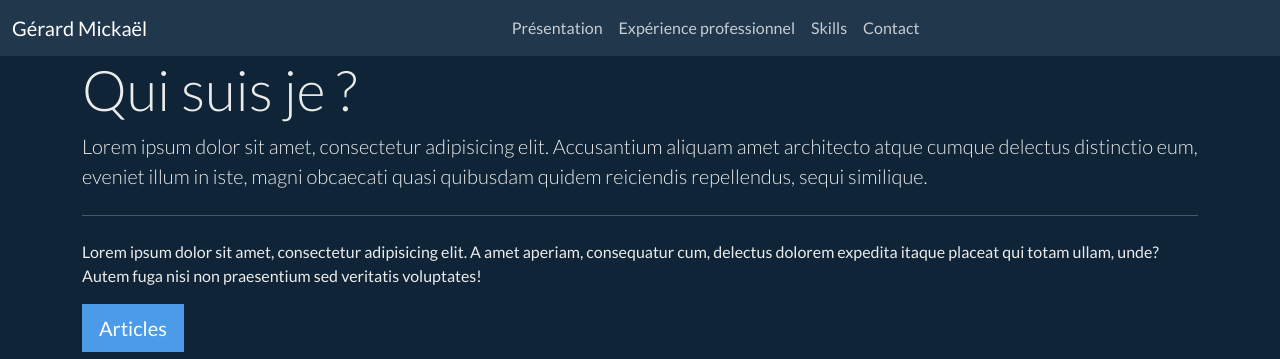
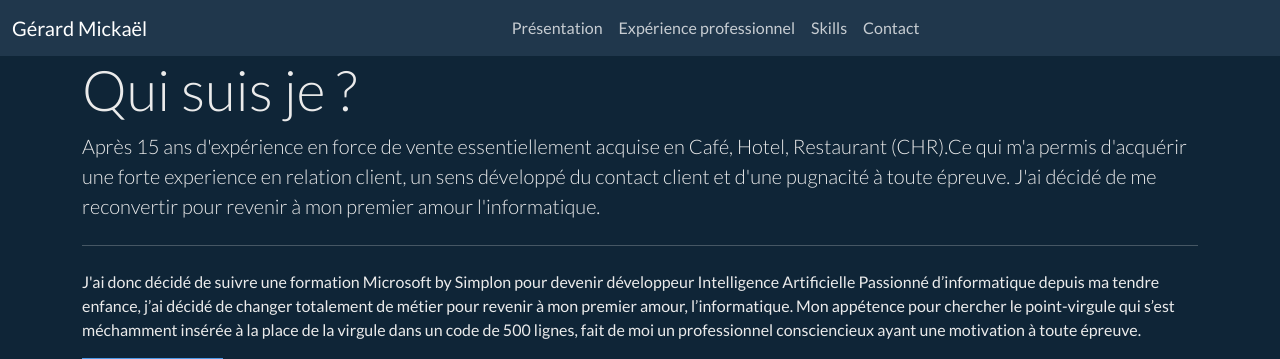
Before and after one commit to micka-sudo/cv_site, a Django app: page / in a window 1280 px wide. Shown: the top 359 px of the page. Run offline with Django 4.2, Linux system fonts and the light colour scheme; some libraries are stand-ins or nearby versions.

Commit message:
add contenue

```diff
--- a/app_site_cv/home/templates/home/home.html
+++ b/app_site_cv/home/templates/home/home.html
@@ -9,14 +9,18 @@
     <div class="container">
         <div class="jumbotron">
               <h1 class="display-4">Qui suis je ?</h1>
-              <p class="lead">Lorem ipsum dolor sit amet, consectetur adipisicing elit. Accusantium aliquam amet architecto
-                  atque cumque delectus distinctio eum, eveniet illum in iste, magni obcaecati quasi quibusdam quidem reiciendis
-                  repellendus, sequi similique.</p>
+              <p class="lead">Après 15 ans d'expérience en force de vente essentiellement acquise en Café, Hotel,
+                  Restaurant (CHR).Ce qui m'a permis d'acquérir une forte experience en relation client, un sens
+              développé du contact client et d'une pugnacité à toute épreuve. J'ai décidé de me reconvertir pour revenir
+              à mon premier amour l'informatique.</p>
               <hr class="my-4">
-              <p>Lorem ipsum dolor sit amet, consectetur adipisicing elit. A amet aperiam, consequatur cum, delectus dolorem
-                  expedita itaque placeat qui totam ullam, unde? Autem fuga nisi non praesentium sed veritatis voluptates!</p>
+              <p> J'ai donc décidé de suivre une formation Microsoft by Simplon pour devenir développeur Intelligence
+                  Artificielle Passionné d’informatique depuis ma tendre enfance, j’ai décidé de changer totalement de métier pour
+                  revenir à mon premier amour, l’informatique. Mon appétence pour chercher le point-virgule qui s’est
+                  méchamment insérée à la place de la virgule dans un code de 500 lignes, fait de moi un professionnel
+                  consciencieux ayant une motivation à toute épreuve.</p>
               <p class="lead">
-                <a class="btn btn-primary btn-lg" href="{% url 'experiences:experiences' %}" role="button">Articles</a>
+                <a class="btn btn-primary btn-lg" href="{% url 'experiences:experiences' %}" role="button">Expériences</a>
               </p>
         </div>
     </div>
@@ -29,12 +33,20 @@
             <img class="w-100" src="{% get_media_prefix %}beach.jpg" alt="Image de blog">
         </div>
         <div class="col-lg text-justify">
-            <h2>Mes Aventures</h2>
+            <h2>Mes dernières expériences</h2>
             <hr class="my-4">
             <p class="lead">
-                Lorem ipsum dolor sit amet, consectetur adipisicing elit. Beatae corporis deleniti facilis magni
-                perspiciatis rem sed similique tenetur ut vero. Aut beatae ipsum non nostrum officia placeat
-                praesentium quis, quod?
+                <ul>
+                    <li class="display-6">
+                        Développeur IA Nancyclotep CHRU de Nancy Brabois
+                    </li>
+                    <li class="display-6 mt-3">
+                        Commercial Transgourmet Ludres
+                    </li>
+                    <li class="display-6 mt-3">
+                        Chargé de recouvrement Franfinance Nancy
+                    </li>
+                </ul>
             </p>
         </div>
     </div>
```
